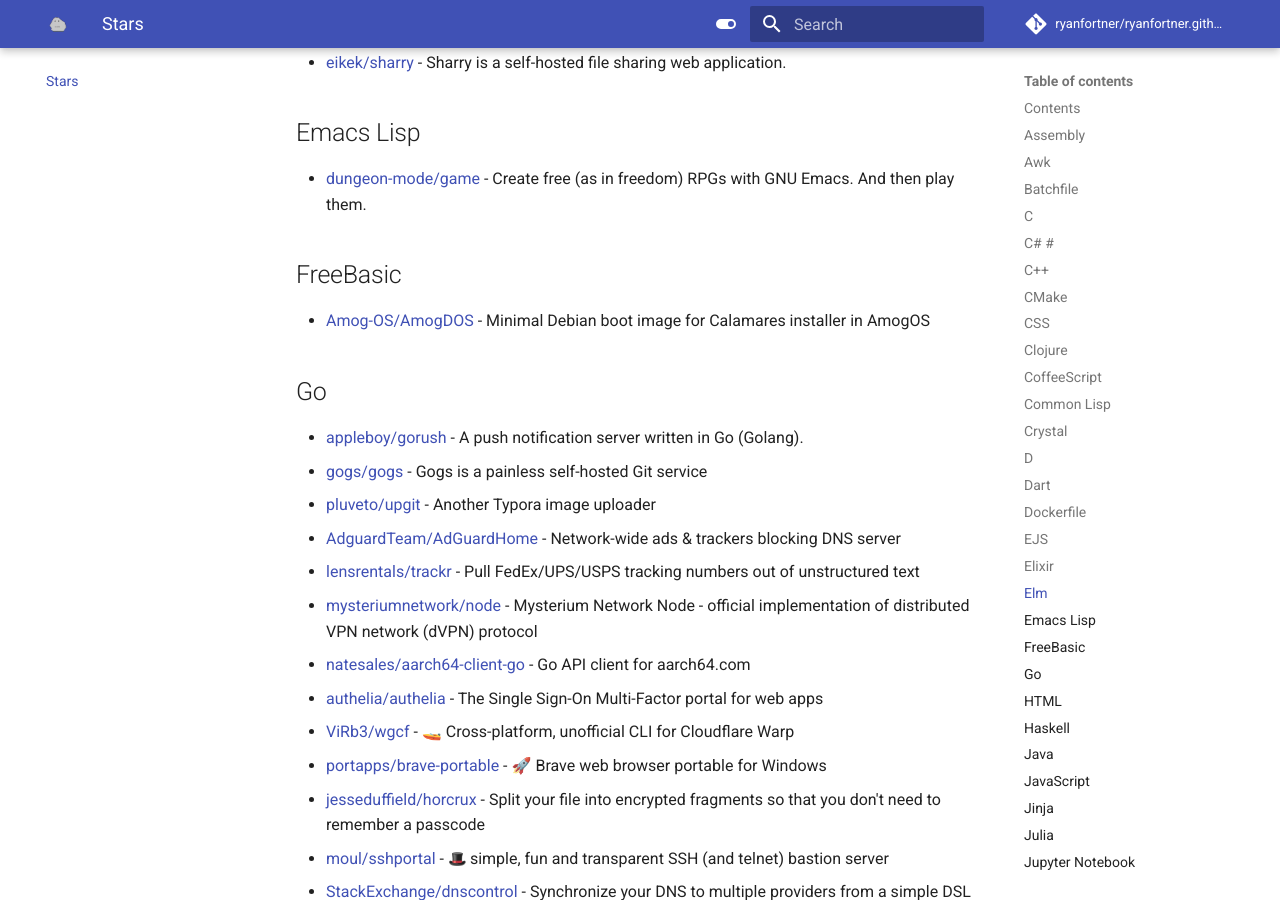
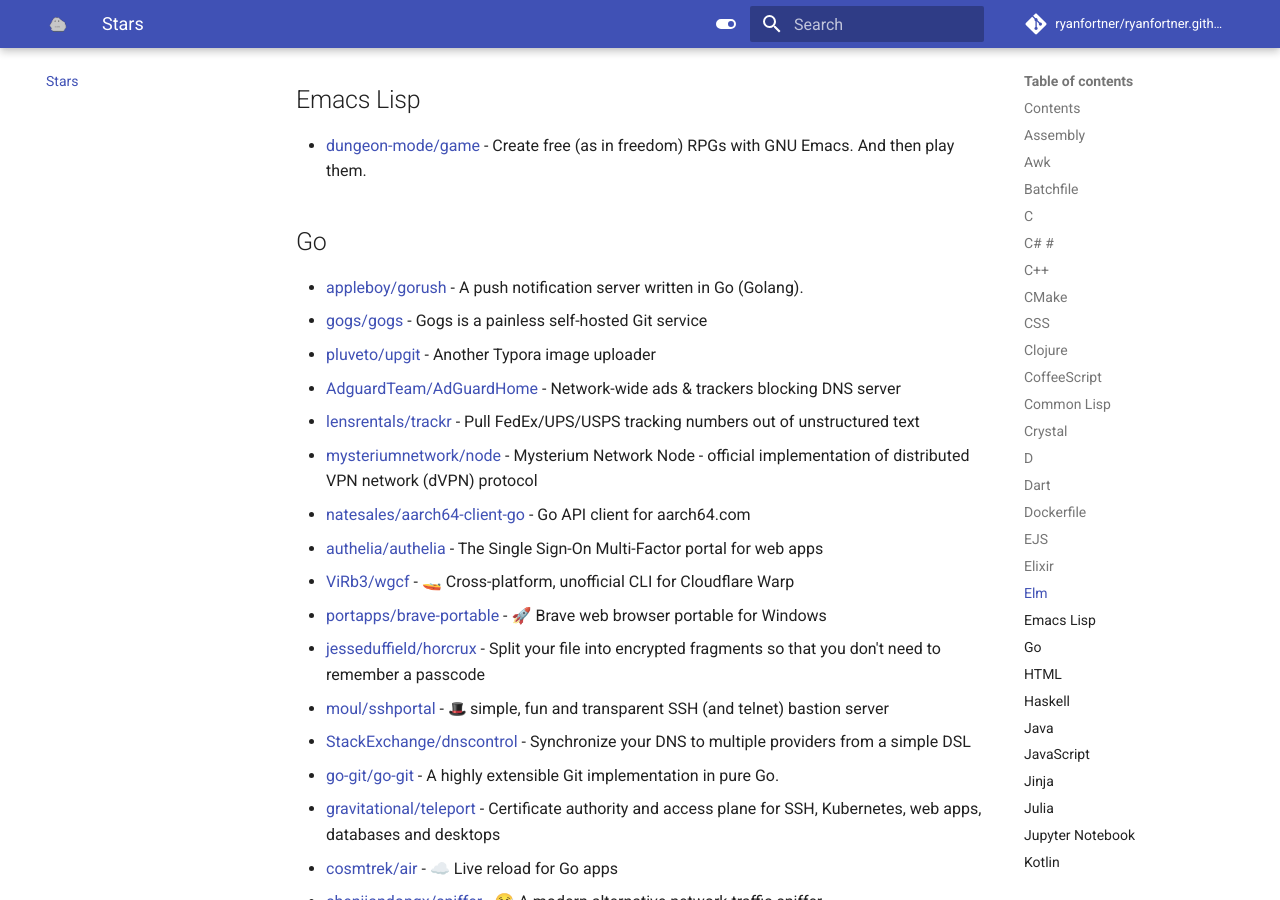
Before and after one commit to ryanfortner/ryanfortner.github.io, an MkDocs documentation site: the page built from docs/stars.md, in a window 1280 px wide and 900 px high, scrolled down 20468 px. Built offline with MkDocs 1.6.1 and Material for MkDocs 9.7.7, drawn with Linux system fonts in a browser that asks for light colours; emoji names are drawn with the system emoji font; comment, search, counter and statistics services are not loaded.

Commit message:
update stars.md

```diff
--- a/docs/stars.md
+++ b/docs/stars.md
@@ -24,7 +24,6 @@
   - [Elixir](#elixir)
   - [Elm](#elm)
   - [Emacs Lisp](#emacs-lisp)
-  - [FreeBasic](#freebasic)
   - [Go](#go)
   - [HTML](#html)
   - [Haskell](#haskell)
@@ -505,10 +504,6 @@
 ## Emacs Lisp
 
 - [dungeon-mode/game](https://github.com/dungeon-mode/game) - Create free (as in freedom) RPGs with GNU Emacs. And then play them.
-
-## FreeBasic
-
-- [Amog-OS/AmogDOS](https://github.com/Amog-OS/AmogDOS) - Minimal Debian boot image for Calamares installer in AmogOS
 
 ## Go
 
```
